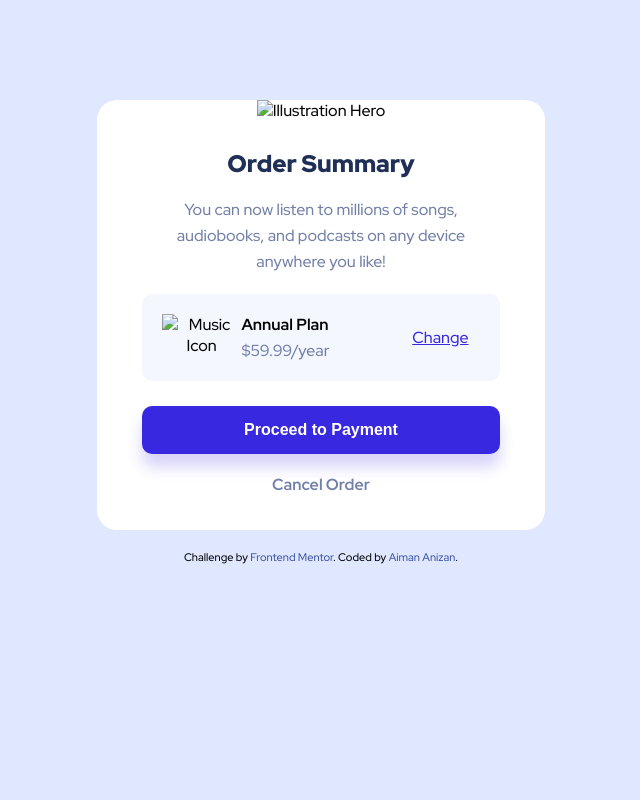
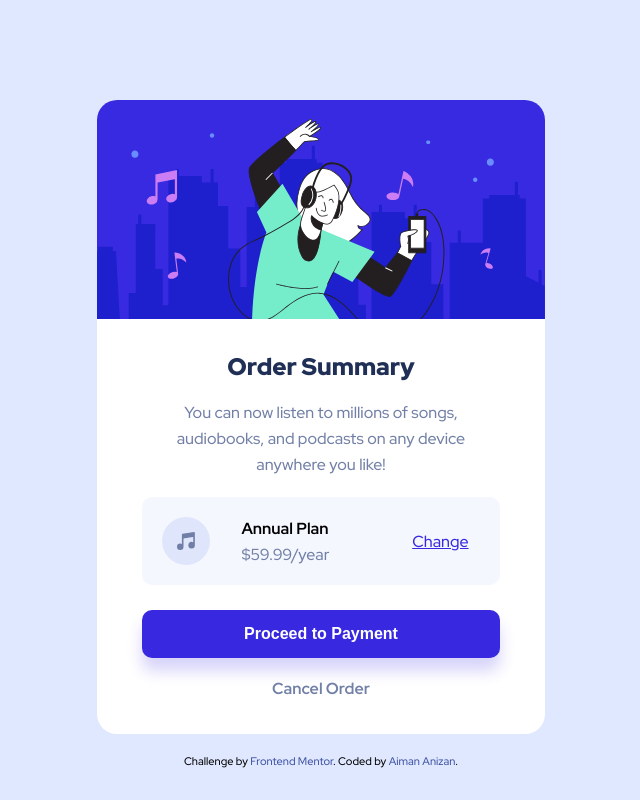
Before and after one commit to AimanAnizan56/Order-Summary-Card, a website: page index.html in a window 1280 px wide. Shown: the whole page, without its empty margins (319-959 px from the left). Drawn offline with nearby package versions, Linux system fonts and the light colour scheme; the site is published under a folder, as on GitHub Pages, so addresses that start at the root find nothing.

Commit message:
Update image links

```diff
--- a/index.html
+++ b/index.html
@@ -35,7 +35,7 @@
             <div class="card">
                 <img
                     class="card__hero"
-                    src="/images/illustration-hero.svg"
+                    src="./images/illustration-hero.svg"
                     alt="Illustration Hero"
                 />
                 <h1 class="card__tittle">Order Summary</h1>
@@ -44,7 +44,7 @@
                     anywhere you like!
                 </div>
                 <div class="card__plan">
-                    <img class="card__plan-icon" src="/images/icon-music.svg" alt="Music Icon" />
+                    <img class="card__plan-icon" src="./images/icon-music.svg" alt="Music Icon" />
                     <div class="card__plan-price">
                         Annual Plan
                         <div>$59.99/year</div>
@@ -57,12 +57,6 @@
                         Cancel Order
                     </a>
                 </d>
-                <!-- <div class="card__btn-proceed">
-                    <button>Proceed to Payment</button>
-                </div>
-                <div class="card__btn-cancel">
-                    <a href="/"> Cancel Order </a>
-                </div> -->
             </div>
         </div>
 
```
